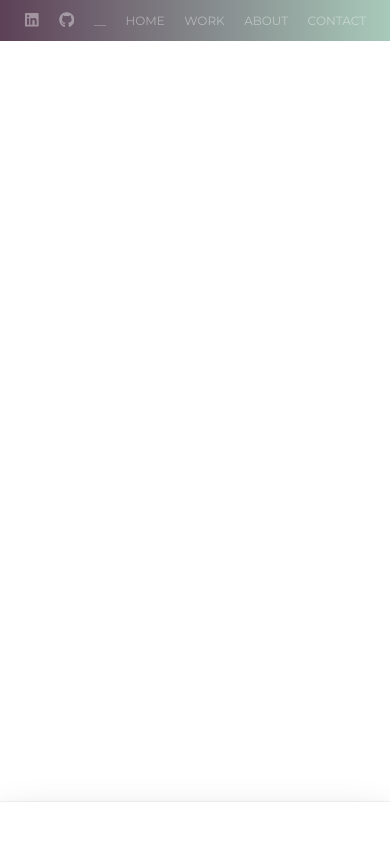
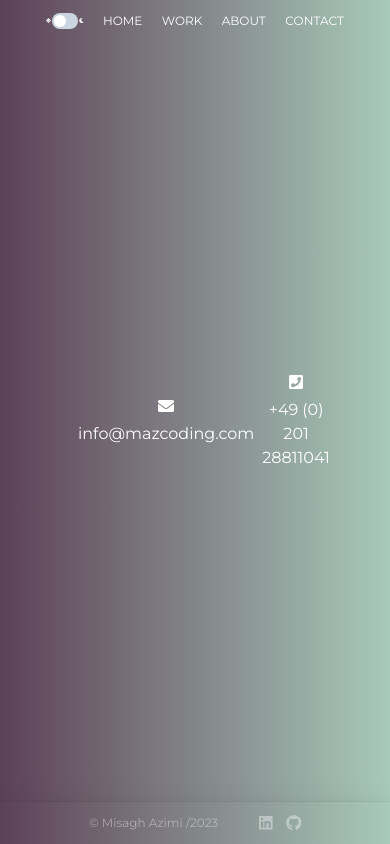
Before and after one commit to MAz-Codes/portfolio, a React (Vite) app: page /portfolio/work in a window 390 px wide. Built offline with nearby package versions, Linux system fonts and the light colour scheme.

Commit message:
dark mode added

```diff
--- a/src/Elements/AnimatedRoutes.jsx
+++ b/src/Elements/AnimatedRoutes.jsx
@@ -1,4 +1,4 @@
-import React from 'react'
+import React, {useState, useEffect, createContext} from 'react'
 import { Route, Routes, useLocation } from "react-router-dom";
 import Home from "../Pages/Home";
 import Work from '../Pages/Work';
@@ -6,10 +6,22 @@ import About from '../Pages/About';
 import Contact from '../Pages/Contact';
 import {AnimatePresence} from "framer-motion"
 
+
+export const ThemeContext = createContext();
+
 function AnimatedRoutes() {
     const location = useLocation()
+    const [isClicked, setIsClicked] = useState(false);
+
+    const handleClick = () => {
+      setIsClicked(!isClicked);
+    };
+    useEffect(() => {
+      document.body.style.background = isClicked ? "linear-gradient(to right, #000000, #2C3E50)" : "linear-gradient(to right, #5D4157, #A8CABA)";
+    }, [isClicked]);
 
   return (
+    <ThemeContext.Provider value={{ isClicked, handleClick }}>
       <AnimatePresence >
           <div>
               <Routes location={location} key={location.pathname}>
@@ -20,6 +32,7 @@ function AnimatedRoutes() {
               </Routes>
           </div>
       </AnimatePresence>
+    </ThemeContext.Provider>
   )
 }
 
--- a/src/Elements/Footbar.jsx
+++ b/src/Elements/Footbar.jsx
@@ -1,10 +1,17 @@
 import React from 'react'
-import {Box, Text } from "@chakra-ui/react";
-
+import {Box, Text, useBreakpointValue } from "@chakra-ui/react";
+import {FaLinkedin, FaGithub, FaMoon, FaSun} from "react-icons/fa"
+import { motion } from 'framer-motion';
 
 function Footbar() {
+  const isDesktop= useBreakpointValue({
+    base: false,
+    md: true,
+  })
+
   return (
             <Box
+            gap="10"
             boxShadow={"dark-lg"}
             justifyContent="center"
             alignItems="center"
@@ -14,6 +21,23 @@ function Footbar() {
             minH="5vh"
             textColor={"white"}>
                <Text fontSize={"xs"}>© Misagh Azimi /2023</Text>
+               {!isDesktop ? (<Box display={"flex"} gap="3vw"><Box onClick={() => window.open('https://linkedin.com/in/misagh-azimi', '_blank')}
+                as={motion.div}
+                whileHover={{ scale: 1.3 }}
+                whileTap={{ scale: 0.9 }}
+                transition='.2s linear'
+                _hover={{color:"gray.900"}}>
+                    <FaLinkedin size={"4vw"}/>
+                </Box>
+                <Box  onClick={() => window.open("https://github.com/mazcoding", '_blank')}
+                as={motion.div}
+                whileHover={{ scale: 1.3 }}
+                whileTap={{ scale: 0.9 }}
+                transition='.2s linear'
+                _hover={{color:"gray.900"}}>
+                    <FaGithub size={"4vw"} />
+                </Box></Box>) : (<></>)}
+
             </Box>
   );
 }
--- a/src/Elements/GlobalHeader.jsx
+++ b/src/Elements/GlobalHeader.jsx
@@ -1,37 +1,33 @@
-import React from 'react'
+import React, {useContext} from 'react'
 import { useNavigate } from 'react-router-dom';
-import { Flex, Link, Text, Box } from "@chakra-ui/react";
+import { Flex, Link, Text, Box, Switch, HStack } from "@chakra-ui/react";
 import {motion} from "framer-motion"
-import {FaLinkedin, FaGithub} from "react-icons/fa"
+import {FaLinkedin, FaGithub, FaMoon, FaSun} from "react-icons/fa"
+import { ThemeContext } from './AnimatedRoutes';
 
 function GlobalHeader() {
-
+    const {isClicked, handleClick} = useContext(ThemeContext)
     const redirect = useNavigate();
+    const bgGradientValue = isClicked
+    ? "linear(to-r, #000000, #2C3E50)"
+    : "linear(to-r, #5D4157, #A8CABA)";
 
   return (
-    <Box bgGradient='linear(to-r, #5D4157, #A8CABA)' display="flex" justifyContent="center">
+    <Box bgGradient={bgGradientValue} display="flex" justifyContent="center">
             <Flex
-
-            opacity={0.4}
             as={motion.div}
             whileHover={{ opacity:1, transition: {duration: .4} }} py={"3vw"} gap={"5vw"} direction="row"  textColor={"white"} bg="transparent" minW="fit-content" >
-                <Box onClick={() => window.open('https://linkedin.com/in/misagh-azimi', '_blank')}
-                as={motion.div}
-                whileHover={{ scale: 1.3 }}
-                whileTap={{ scale: 0.9 }}
-                transition='.2s linear'
-                _hover={{color:"gray.900"}}>
-                    <FaLinkedin size={"4vw"}/>
-                </Box>
-                <Box  onClick={() => window.open("https://github.com/mazcoding", '_blank')}
-                as={motion.div}
-                whileHover={{ scale: 1.3 }}
-                whileTap={{ scale: 0.9 }}
-                transition='.2s linear'
-                _hover={{color:"gray.900"}}>
-                    <FaGithub size={"4vw"} />
-                </Box>
-                <Text fontSize={{base: "xs", md:"0%"}}>__</Text>
+                 <HStack spacing="0.7">
+                    <FaSun size="5"/>
+                    <Switch
+                    colorScheme="gray"
+                    size="sm"
+                    isChecked={isClicked}
+                    onChange={handleClick}/>
+                    <FaMoon size="5"/>
+               </HStack>
+
+
                 <Box onClick={() => redirect("/portfolio")}>
                     <Link
                     as={motion.div}
--- a/src/Elements/GlobalSidebar.jsx
+++ b/src/Elements/GlobalSidebar.jsx
@@ -1,30 +1,27 @@
-import React , {useState, useEffect} from 'react'
+import React , {useState, useEffect, useContext} from 'react'
 import '../App.css';
 import { useNavigate } from 'react-router-dom';
 import { Flex, Link, Text, Box, Switch, VStack } from "@chakra-ui/react";
 import {motion} from "framer-motion";
 import {FaLinkedin, FaGithub, FaMoon, FaSun} from "react-icons/fa"
+import {ThemeContext} from "./AnimatedRoutes"
 
 function GlobalSidebar() {
-  const [isClicked, setIsClicked] = useState(false);
-
-  const handleClick = () => {
-    setIsClicked(!isClicked);
-  };
-
-  useEffect(() => {
-    document.body.style.background = isClicked ? "linear-gradient(to right, #000000, #434343)" : "linear-gradient(to right, #5D4157, #A8CABA)";
-  }, [isClicked]);
-
-
+  const { isClicked, handleClick } = useContext(ThemeContext);
   const redirect = useNavigate();
 
   return (
             <Flex
-            opacity={0.2}
             as={motion.div}
             whileHover={{ opacity:1, transition: {duration: .4} }}
-            direction="column" gap="7vh" justifyContent="center" alignItems="center" textColor={"white"} bg="transparent" minW={{base:"0%", md:"fit-content"}} minH={{base:"0%", md:"fit-content"}}>
+            direction="column"
+            gap="7vh"
+            justifyContent="center"
+            alignItems="center"
+            textColor={"white"}
+            bg="transparent"
+            minW={{base:"0%", md:"fit-content"}}
+            minH={{base:"0%", md:"fit-content"}}>
               <VStack>
                     <FaSun size="9"/>
                     <Switch
@@ -34,8 +31,6 @@ function GlobalSidebar() {
                     isChecked={isClicked}
                     onChange={handleClick}
                     />
-
-
                     <FaMoon size="9"/>
                </VStack>
                <Box>
--- a/src/Elements/Sidebar.jsx
+++ /dev/null
@@ -1,48 +0,0 @@
-import React from 'react'
-import { Flex, Link, Text, Box, Switch } from "@chakra-ui/react";
-import {motion} from "framer-motion";
-import {FaLinkedin, FaGithub} from "react-icons/fa"
-
-function Sidebar() {
-
-  return (
-            <Flex opacity={0.2}
-            as={motion.div}
-            whileHover={{ opacity:1, transition: {duration: .4} }} direction="column" gap="10vh" justifyContent="center" alignItems="center" textColor={"white"} bg="transparent" minW={{base:"0%", md:"fit-content"}} minH={{base:"0%", md:"fit-content"}}>
-              <Switch size='sm' />
-               <Box>
-                  <Link
-                  onClick={() => window.open('https://linkedin.com/in/misagh-azimi', '_blank')}
-                  as={motion.div}
-                  whileHover={{ scale: 1.3 }}
-                  whileTap={{ scale: 0.9 }}
-                  transition='.2s linear'
-                  _hover= {{color: "gray.900", cursor: "pointer"}}
-                  fontSize={{base: "0%", md:"sm"}}
-                  >    <FaLinkedin size={"2vw"}/>
-                  </Link>
-                </Box>
-                <Box>
-                  <Link
-                  onClick={() => window.open("https://github.com/mazcoding", '_blank')}
-                  as={motion.div}
-                  whileHover={{ scale: 1.3 }}
-                  whileTap={{ scale: 0.9 }}
-                  transition='.2s linear'
-                  _hover= {{color: "gray.900" }}
-                  fontSize={{base: "0%", md:"sm"}}
-                  >
-                    <FaGithub size={"2vw"}/>
-                  </Link>
-                </Box>
-                <Text fontSize={{base: "0%", md:"sm"}} transform="rotate(270deg)">____________</Text>
-                <Text fontSize={{base: "0%", md:"sm"}} transform="rotate(270deg)"></Text>
-                <Text fontSize={{base: "0%", md:"xs"}} transform="rotate(270deg)"></Text>
-                <Text fontSize={{base: "0%", md:"sm"}} transform="rotate(270deg)"></Text>
-                <Text fontSize={{base: "0%", md:"sm"}}></Text>
-                <Text fontSize={{base: "0%", md:"xs"}} transform="rotate(270deg)">©MA/2023</Text>
-            </Flex>
-  );
-}
-
-export default Sidebar
--- a/src/Pages/About.jsx
+++ b/src/Pages/About.jsx
@@ -1,5 +1,6 @@
 import React from 'react'
 import { Grid, Box, VStack, Heading, Text, Flex, Link, useBreakpointValue, Image } from '@chakra-ui/react'
+import { useNavigate } from 'react-router-dom'
 import { motion} from "framer-motion"
 import GlobalSidebar from '../Elements/GlobalSidebar'
 import GlobalHeader from '../Elements/GlobalHeader'
@@ -7,6 +8,7 @@ import Ghostbar from '../Elements/Ghostbar'
 import Footbar from '../Elements/Footbar'
 
 function About() {
+  const redirect = useNavigate();
   const isDesktop = useBreakpointValue({
       base: false,
       md: true,
--- a/src/Pages/Home.jsx
+++ b/src/Pages/Home.jsx
@@ -2,8 +2,9 @@ import React from 'react'
 import { Grid, Box, VStack, Heading, Text, Flex, Link, useBreakpointValue} from '@chakra-ui/react'
 import { useNavigate } from 'react-router-dom'
 import { motion} from "framer-motion"
-import Sidebar from '../Elements/Sidebar'
+import GlobalSidebar from '../Elements/GlobalSidebar'
 import GlobalHeader from '../Elements/GlobalHeader'
+import Footbar from '../Elements/Footbar'
 
 function Home() {
 
@@ -21,7 +22,7 @@ function Home() {
         exit={{opacity:0}}>
             <Flex
             direction={{base:"column", md:"row"}}
-            minH="100vh"
+            minH="95vh"
             justifyContent={{base:"space-between",
             md:"start",
             lg:"start",
@@ -29,7 +30,7 @@ function Home() {
             alignItems="center"
             >
                 {isDesktop ? (
-                <Sidebar/>
+                <GlobalSidebar/>
                 ) :(<Box position="sticky" w="100%"
                 top="0"
                 zIndex="sticky" >
@@ -37,7 +38,7 @@ function Home() {
                 </Box>)}
                 <Box textColor={"white"}>
                     <Grid
-                    pb={{base:"10vh",md:0}}
+                    pb={{base:"5vh",md:0}}
                     justifyContent="center"
                     alignItems={{base:"start", md:"center"}}
                     templateColumns={{base: "none",
@@ -116,6 +117,7 @@ function Home() {
                     </Grid>
                 </Box>
             </Flex>
+            <Footbar/>
         </Box>
   )
 }
```
Lines whose indentation alone changed are shown as unchanged.
